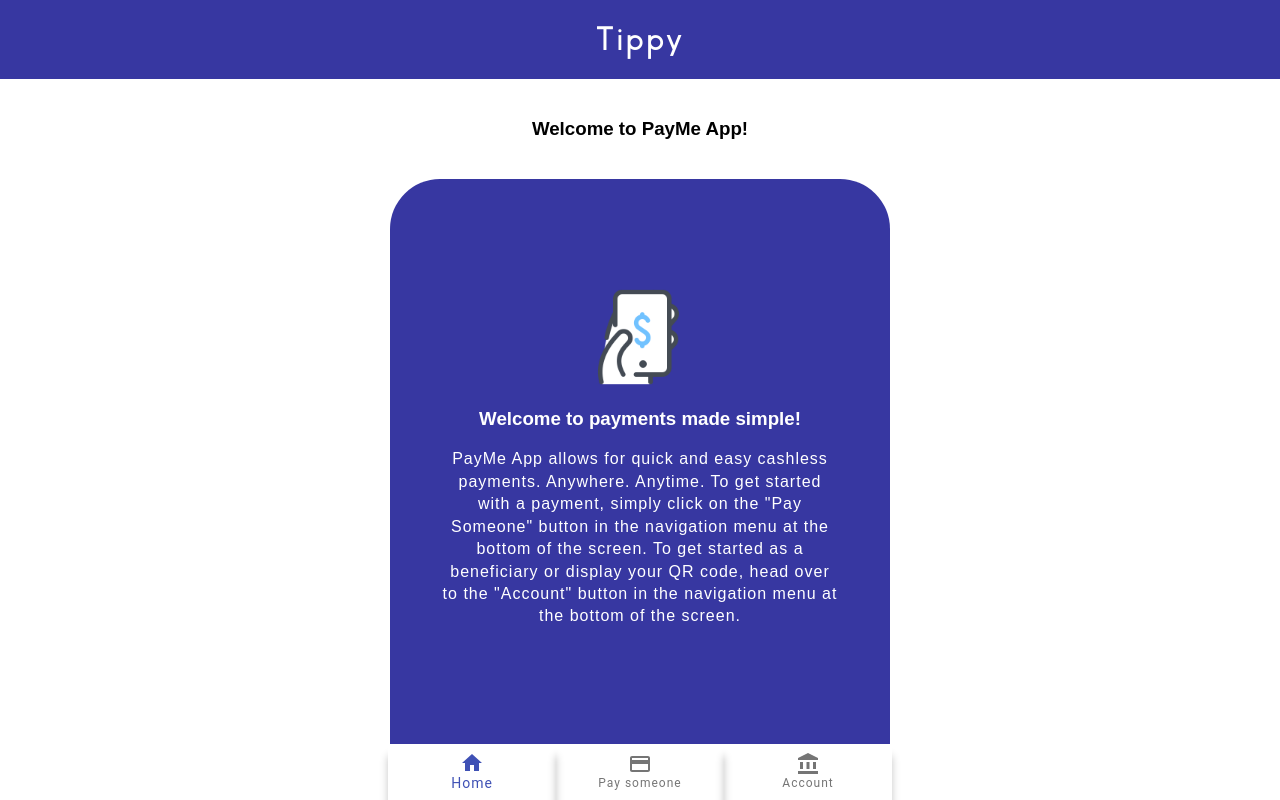
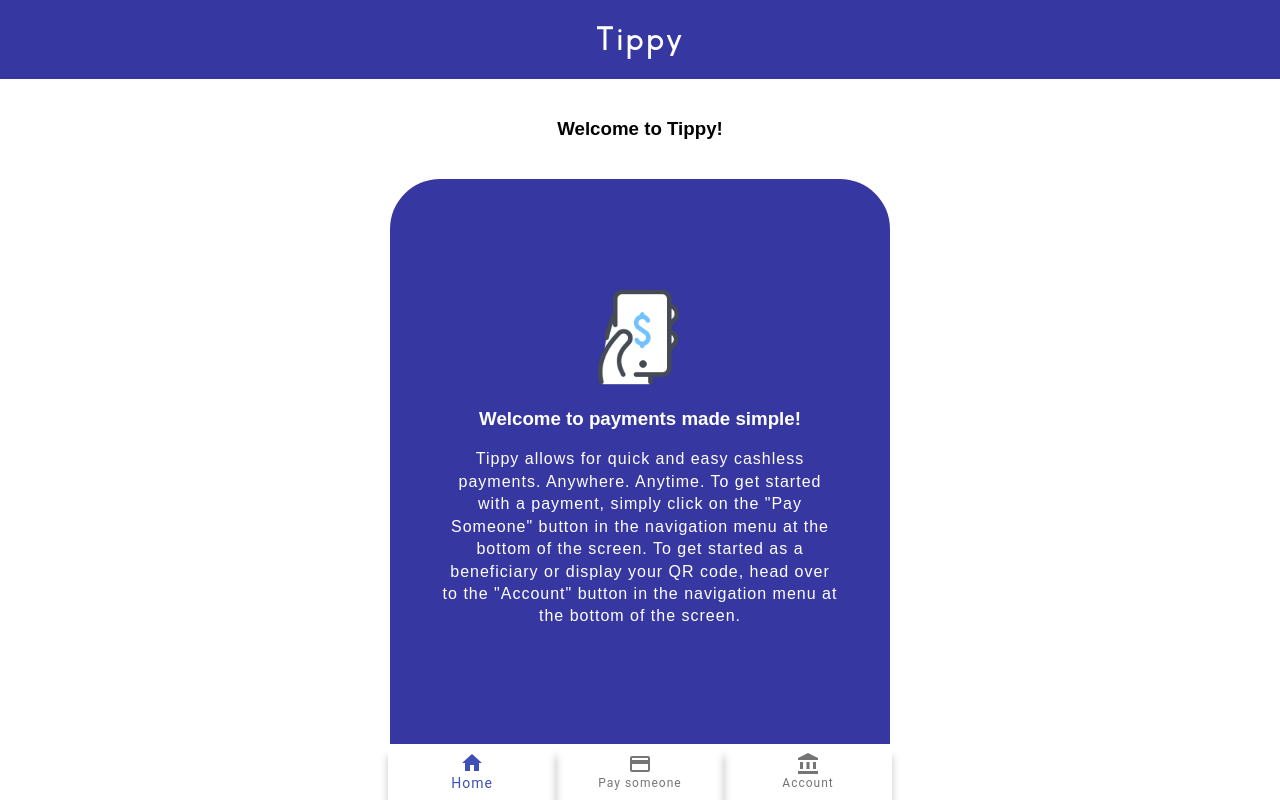
Before and after one commit to Liam-Watson/Tippy, a React (Create React App) app: page / in a window 1280 px wide. Both pictures are taken after a click on the button "Start". Built offline with nearby package versions, Linux system fonts and the light colour scheme.

Commit message:
small changes

```diff
--- a/src/components/HomeMoreInfo.jsx
+++ b/src/components/HomeMoreInfo.jsx
@@ -7,14 +7,14 @@ export default function HomeMoreInfo() {
     <div id="homeMoreInfoDiv" className="homeMoreInfo">
       <div className="homeMoreInfoDiv1">
 
-        <h3>Welcome to PayMe App!</h3>
+        <h3>Welcome to Tippy!</h3>
       </div>
       <div className="homeMoreInfoDiv2">
         <div>
           <img className="homeMoreInfoDiv2Img" src={paymentimg} alt=""></img>
           <h3>Welcome to payments made simple!</h3>
           <p>
-            PayMe App allows for quick and easy cashless payments. Anywhere.
+            Tippy allows for quick and easy cashless payments. Anywhere.
             Anytime. To get started with a payment, simply click on the "Pay
             Someone" button in the navigation menu at the bottom of the screen.
             To get started as a beneficiary or display your QR code, head over to the "Account"
--- a/src/components/RetrieveQRCode.jsx
+++ b/src/components/RetrieveQRCode.jsx
@@ -2,6 +2,10 @@ import React from "react";
 import "../App.css";
 
 export default function RetrieveQRCode(props) {
+
+  function doSomething(){
+
+  }
 
   return (
 
@@ -17,7 +21,7 @@ export default function RetrieveQRCode(props) {
      <div>
         <p>Please enter your phone number below:</p>
                <input placeholder="0833571821" className="capitalize" maxLength={10}></input>
-               <br></br><br></br><button className="paymentButton">Retrieve QR Code</button>
+               <br></br><br></br><button onClick={()=>doSomething()} className="paymentButton">Retrieve QR Code</button>
     </div>
     </div>
       </div>
```
